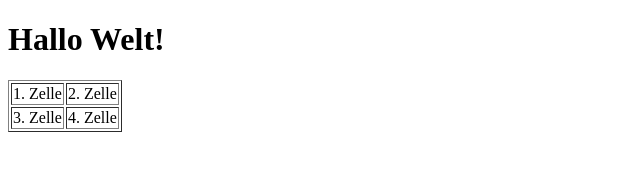
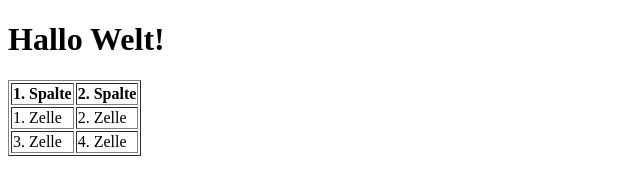
Before and after one commit to Sommerfeld/HTML-Tutorial-, a plain HTML site: page index.html in a window 1280 px wide. Shown: the whole page, without its empty margins (0-640 px from the left). Drawn offline with Linux system fonts and the light colour scheme.

Commit message:
Tabellen Headings

```diff
--- a/index.html
+++ b/index.html
@@ -15,6 +15,11 @@
 
 	<table border="1">
 		<tr>
+			<th>1. Spalte</th>
+			<th>2. Spalte</th>
+		</tr>
+
+		<tr>
 			<td>1. Zelle</td>
 			<td>2. Zelle</td>
 		</tr>
```
